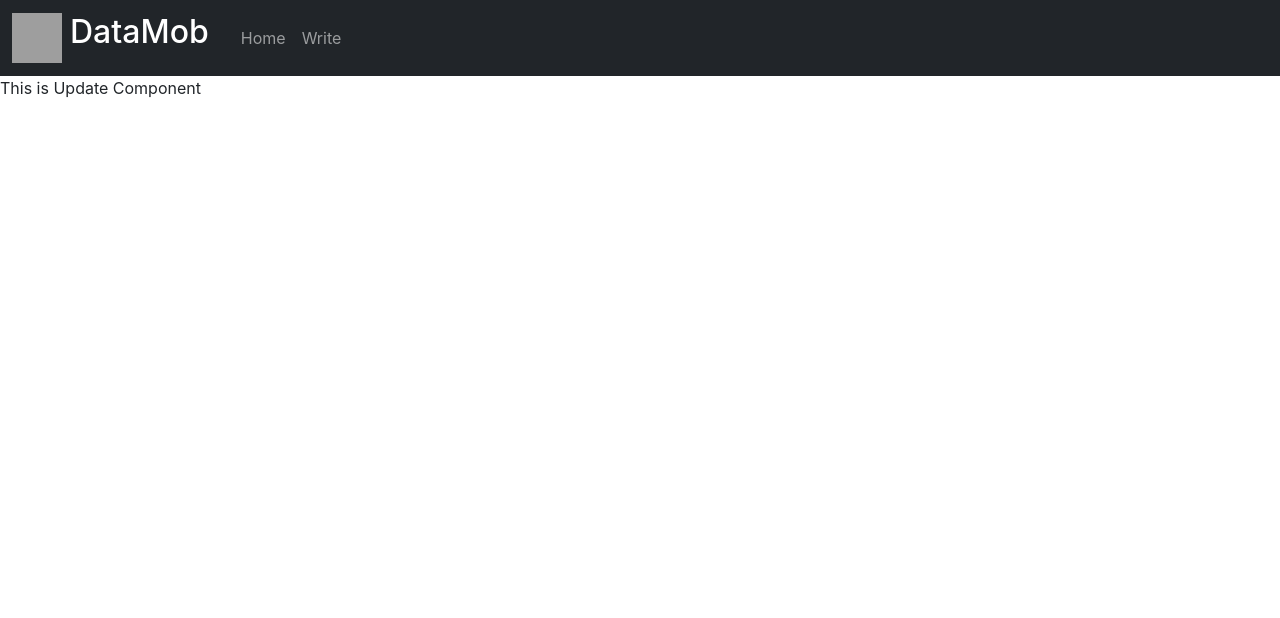
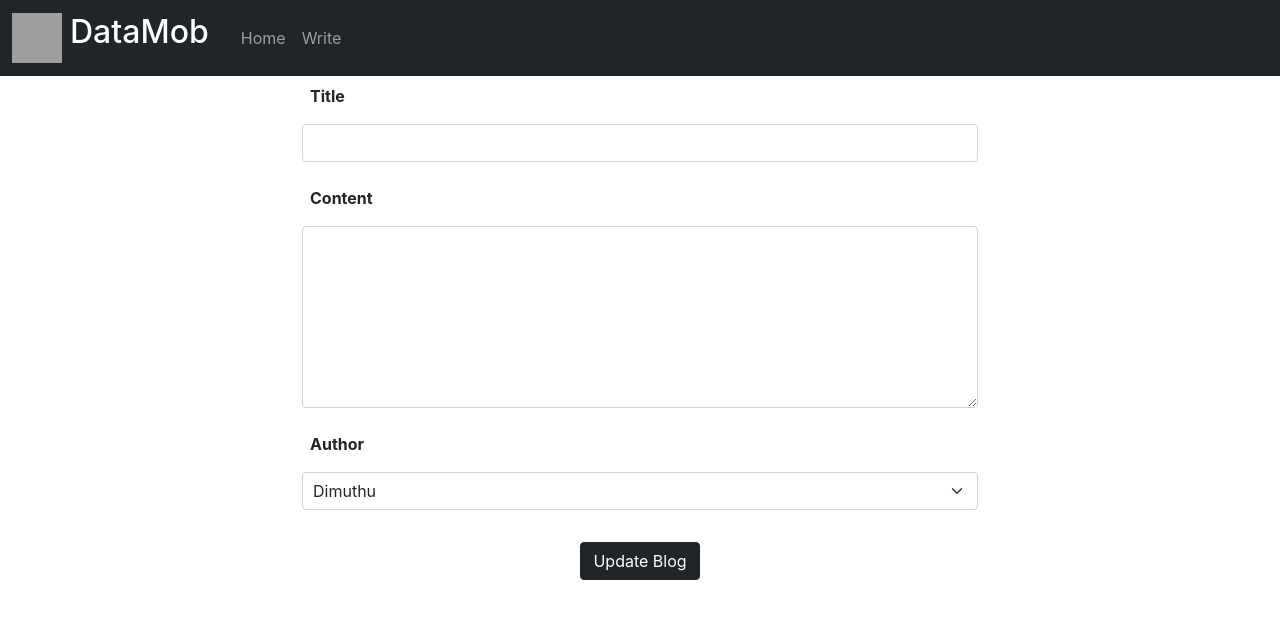
Before and after one commit to Dimuthu-10/blog-site, a React (Create React App) app: page /Update/1 in a window 1280 px wide. Shown: the top 618 px of the page. Built offline with nearby package versions, Linux system fonts and the light colour scheme; grey boxes are pictures that could not be loaded.

Commit message:
add body to the update

```diff
--- a/src/Components/Update.jsx
+++ b/src/Components/Update.jsx
@@ -1,10 +1,77 @@
+import React from "react";
+import { useState } from "react";
+import { useHistory } from "react-router-dom";
 
-const Update = () => {
+const Update = (id) => {
 
+    const [title, SetTitle] = useState('');
+    const [body, SetBody] = useState('');
+    const [author, SetAuthor] = useState('Dimuthu');
+    const [pending, setPending] = useState(false);
+    const history = useHistory();
 
+    const handleSubmit = (e) => {
+        e.preventDefault();
+
+        const blog = { title, body, author };
+        setPending(true);
+
+        fetch('http://localhost:8000/blogs',{
+            method : 'PUT',
+            headers : {"Content-type":"application/Json"},
+            body : JSON.stringify(blog)
+        })
+        .then(() =>{
+            console.log('data added successfully.');
+            setPending(false);
+            history.push("/");
+        })
+    }
     return (
-        <div>
-            <p>This is Update Component</p>
+        <div className="create container-lg">
+            <div className="row">
+                <form onSubmit={handleSubmit} >
+                    <div className="form-group mb-3 k">
+                        <label className="title form-label p-2 " htmlFor="Title">Title</label>
+                        <input
+                            className=" form-control "
+                            type="text"
+                            required
+                            value = {title}
+                            onChange = { (e) => SetTitle(e.target.value) }
+                        />
+                    </div>
+
+                    <div className="form-group mb-3 ">
+                        <label className="title form-label p-2 " htmlFor="Content">Content</label>
+                        <textarea
+                            className="field form-control"
+                            name="content"
+                            required cols="30" rows="7"
+                            value = {body}
+                            onChange = {(e) => SetBody(e.target.value)}
+                        ></textarea>
+                    </div>
+
+                    <div className="form-group mb-3 ">
+                        <label className="title form-label p-2 " htmlFor="Author">Author</label>
+                        <select
+                            className=" form-select"
+                            value = {author}
+                            onChange = {(e) => SetAuthor(e.target.value) }
+                        >
+                            <option value="Dimuthu">Dimuthu</option>
+                            <option value="Ashen">Ashen</option>
+                        </select>
+                    </div>
+
+                    <div className=" d-flex justify-content-center">
+                        {!pending && <button type="submit" className="mt-3 btn btn-dark" >Update Blog</button>}
+                        {pending && <button disabled className="mt-3 btn btn-dark" >Updating...</button>}
+                    </div>
+
+                </form>
+            </div>
         </div>
      );
 }
```
